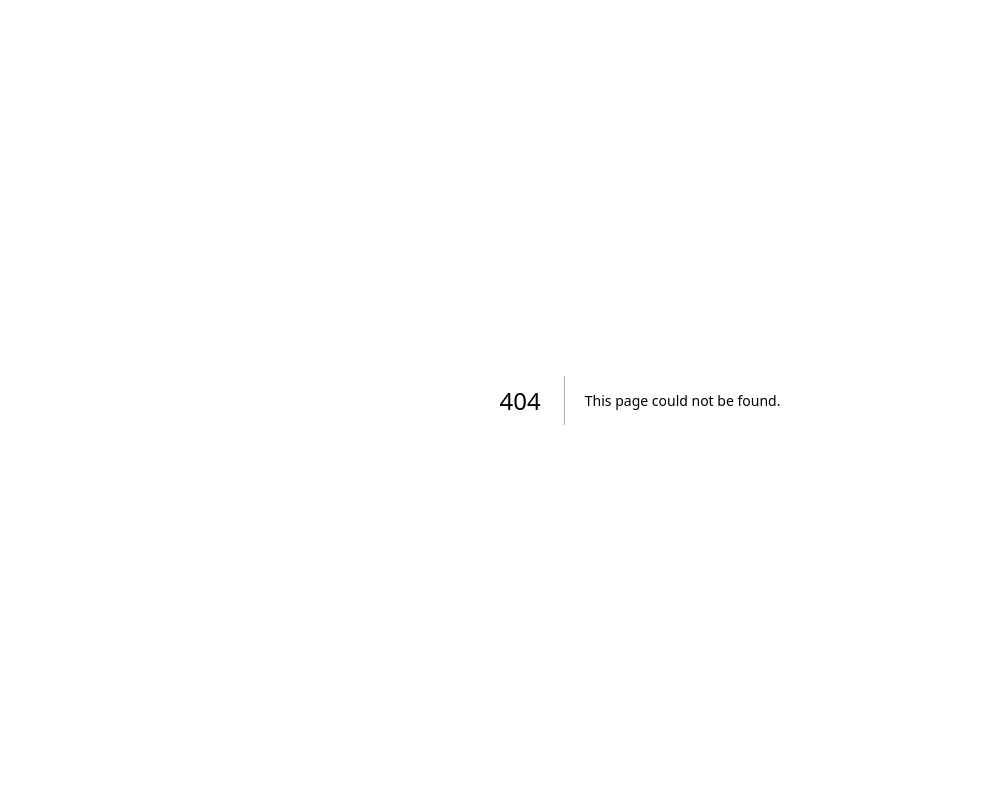
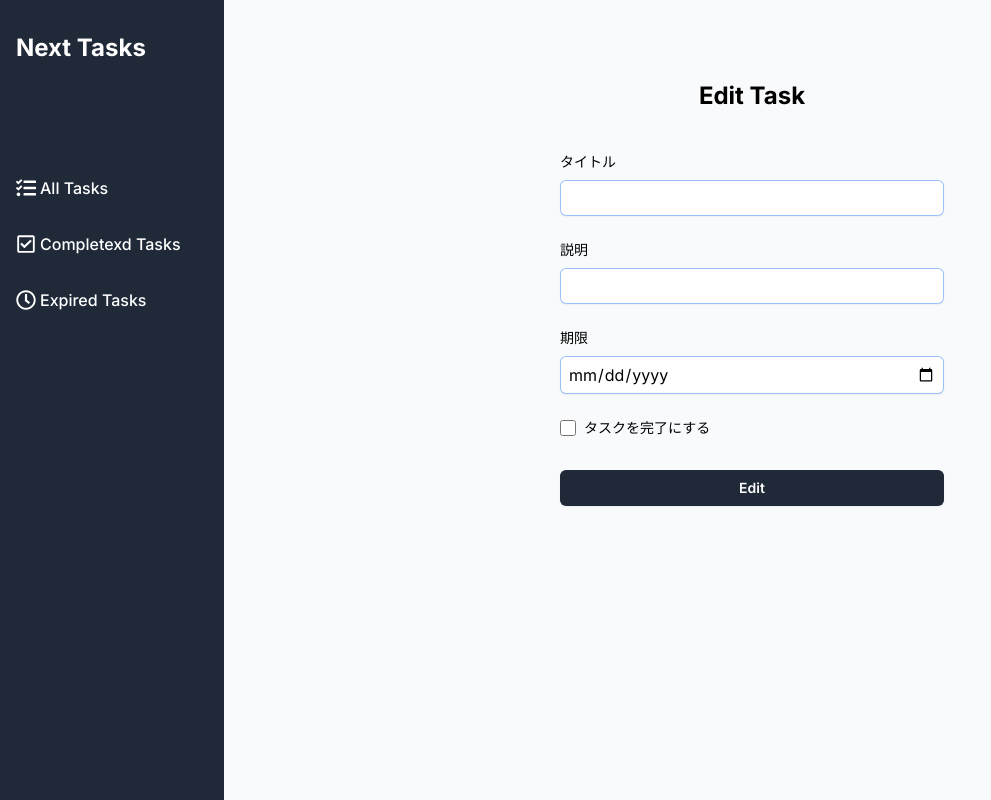
Before and after one commit to Taishi1020/next-task, a Next.js app: page /edit/1 in a window 1280 px wide. Before the commit this address had no page. Shown: the whole page, without its empty margins (0-991 px from the left). Built offline with nearby package versions, Linux system fonts and the light colour scheme.

Commit message:
[add] editPageの作成

```diff
--- /dev/null
+++ b/src/app/(main)/edit/[id]/page.tsx
@@ -0,0 +1,20 @@
+import EditTaskForm from "@/components/EditTaskForm/EditTaskForm"
+
+interface Params {
+    params: {id: string}
+}
+
+const EditTaskPage = ({params}: Params) => {
+    // const id = params.id
+
+    return (
+        <div>
+            <div className="flex flex-col justify-center py-20">
+              <h2 className="text-center text-2xl font-bold">Edit Task</h2>
+               <EditTaskForm/>
+             </div>
+        </div>
+    )
+  }
+
+  export default EditTaskPage
--- /dev/null
+++ b/src/components/EditTaskForm/EditTaskForm.tsx
@@ -0,0 +1,60 @@
+const EditTaskForm = () => {
+  return (
+    <div className="mt-10 mx-auto w-full max-w-sm">
+      <form action="">
+        <div>
+          <label htmlFor="title" className="block text-sm font-medium">
+            タイトル
+          </label>
+          <input
+            type="text"
+            id="title"
+            name="title"
+            required
+            className="block mt-2 py-1.5 px-2 w-full rounded-md border-0 shadow-sm ring-1 ring-inset ring-gray300"
+          />
+        </div>
+        <div className="mt-6 ">
+          <label htmlFor="description" className="block text-sm font-medium">
+            説明
+          </label>
+          <input
+            type="text"
+            id="description"
+            name="description"
+            required
+            className="block mt-2 py-1.5 px-2 w-full rounded-md border-0 shadow-sm ring-1 ring-inset ring-gray300"
+          />
+        </div>
+        <div className="mt-6 ">
+          <label htmlFor="dueDate" className="block text-sm font-medium">
+            期限
+          </label>
+          <input
+            type="date"
+            id="dueDate"
+            name="dueDate"
+            min="2020=01-01"
+            max="2099=12-31"
+            required
+            className="block mt-2 py-1.5 px-2 w-full rounded-md border-0 shadow-sm ring-1 ring-inset ring-gray300"
+          />
+        </div>
+        <div className="mt-6 flex items-center">
+          <input type="checkbox" id="isCompleted" name="isCompleted" className="mr-2 w-4 h-4" />
+          <label htmlFor="isCompleted" className="text-sm">
+            タスクを完了にする
+          </label>
+        </div>
+        <button
+          type="submit"
+          className="mt-8 py-2 w-full rounded-md text-white bg-gray-800 hover:bg-gray-700 text-sm font-semibold shadow-sm"
+        >
+          Edit
+        </button>
+      </form>
+    </div>
+  );
+};
+
+export default EditTaskForm;
```
Also changed, not shown: 1 other file (tests, documents, lock files or other folders).
